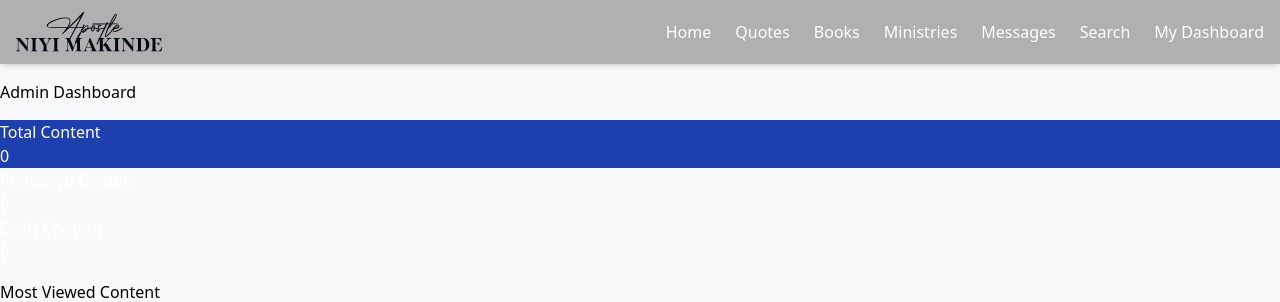
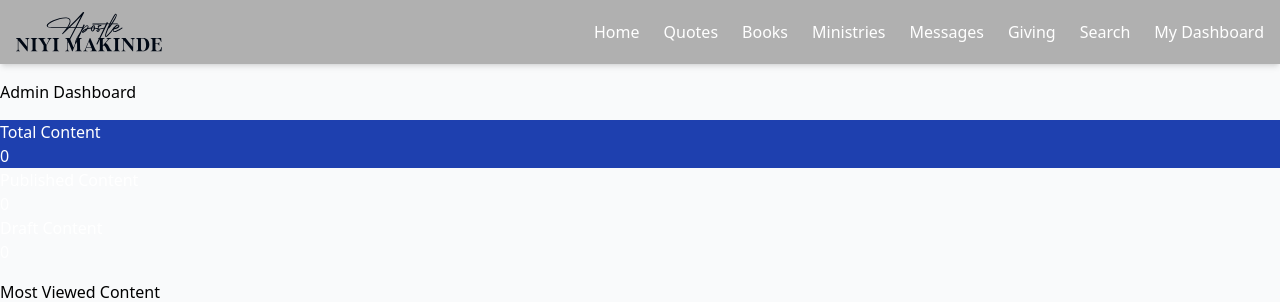
Before and after one commit to JayBeloved/ANDL, a Django app: page /accounts/dashboard/ in a window 1280 px wide. Shown: the top 302 px of the page. Run offline with Django 5.2, Linux system fonts and the light colour scheme; the visitor is signed in with stand-in values (Sample User, id 1); data that the repository does not hold is empty; some libraries are stand-ins or nearby versions.

Commit message:
Adds giving link to navigation
Adds a "Giving" link to the navigation menu, directing users to the donation page.

```diff
--- a/digilib/templates/base.html
+++ b/digilib/templates/base.html
@@ -65,6 +65,7 @@
                     <a href="{% url 'core:books' %}" class="hover:text-accent transition">Books</a>
                     <a href="{% url 'core:ministry' %}" class="hover:text-accent transition">Ministries</a>
                     <a href="https://open.spotify.com/show/6Ob92Qf6gRYDFXeAnsnHTU" class="hover:text-accent transition">Messages</a>
+                    <a href="https://www.apostleniyi.com/giving" class="hover:text-accent transition">Giving</a>
 
                     <a href="{% url 'core:search' %}" class="hover:text-accent transition">Search</a>
                     {% if user.is_authenticated %}
@@ -82,6 +83,7 @@
                 <a href="{% url 'core:quotes' %}" class="block py-2 hover:text-accent transition">Quotes</a>
                 <a href="{% url 'core:books' %}" class="block py-2 hover:text-accent transition">Books</a>
                 <a href="https://open.spotify.com/show/6Ob92Qf6gRYDFXeAnsnHTU" class="hover:text-accent transition">Messages</a>
+                <a href="https://www.apostleniyi.com/giving" class="hover:text-accent transition">Giving</a>
                 <a href="{% url 'core:ministry' %}" class="block py-2 hover:text-accent transition">Ministries</a>
                 <a href="{% url 'core:search' %}" class="block py-2 hover:text-accent transition">Search</a>
                 {% if user.is_authenticated %}
```
